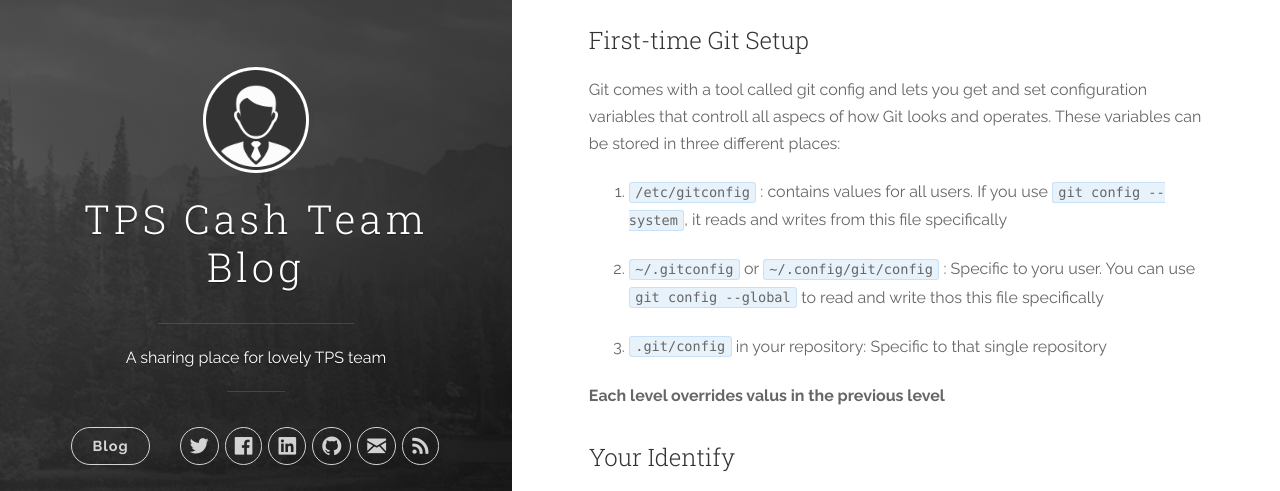
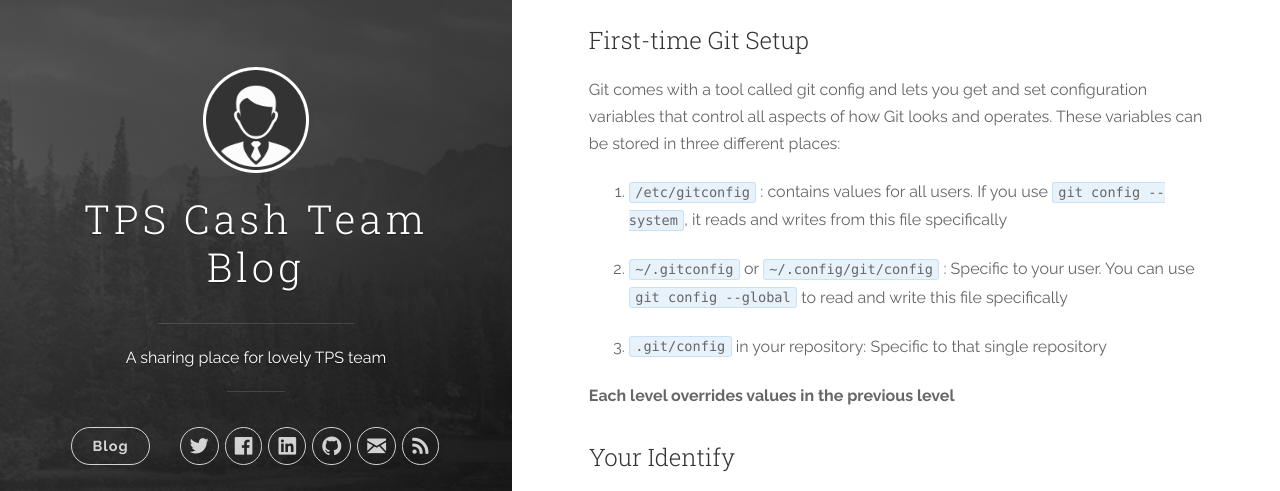
Before and after one commit to tpscash/tpscash.github.io, a Jekyll site: the page built from _posts/2016-04-19-git-introduction.md, in a window 1280 px wide and 900 px high, scrolled down 2187 px. Shown: the part 180-671 px from the top of the window. Built offline with Jekyll 4.4.1, drawn with Linux system fonts in a browser that asks for light colours; comment, search, counter and statistics services are not loaded.

Commit message:
Fix typo

```diff
--- a/_posts/2016-04-19-git-introduction.md
+++ b/_posts/2016-04-19-git-introduction.md
@@ -52,15 +52,15 @@ Git has three main states that your files can reside in: **committed**, **modifi
 
 ### First-time Git Setup
 
-Git comes with a tool called git config and lets you get and set configuration variables that controll all aspecs of how Git looks and operates. These variables can be stored in three different places:
+Git comes with a tool called git config and lets you get and set configuration variables that control all aspects of how Git looks and operates. These variables can be stored in three different places:
 
 1. `/etc/gitconfig` : contains values for all users. If you use `git config --system`, it reads and writes from this file specifically
 
-2. `~/.gitconfig` or `~/.config/git/config` : Specific to yoru user. You can use `git config --global` to read and write thos this file specifically
+2. `~/.gitconfig` or `~/.config/git/config` : Specific to your user. You can use `git config --global` to read and write this file specifically
 
 3. `.git/config` in your repository: Specific to that single repository
 
-**Each level overrides valus in the previous level**
+**Each level overrides values in the previous level**
 
 ### Your Identify
 
```
Also changed, not shown: _posts/2016-04-21-git-basics.md (+2 -2 lines), _posts/2016-04-22-git-branching.md (+2 -2 lines).
